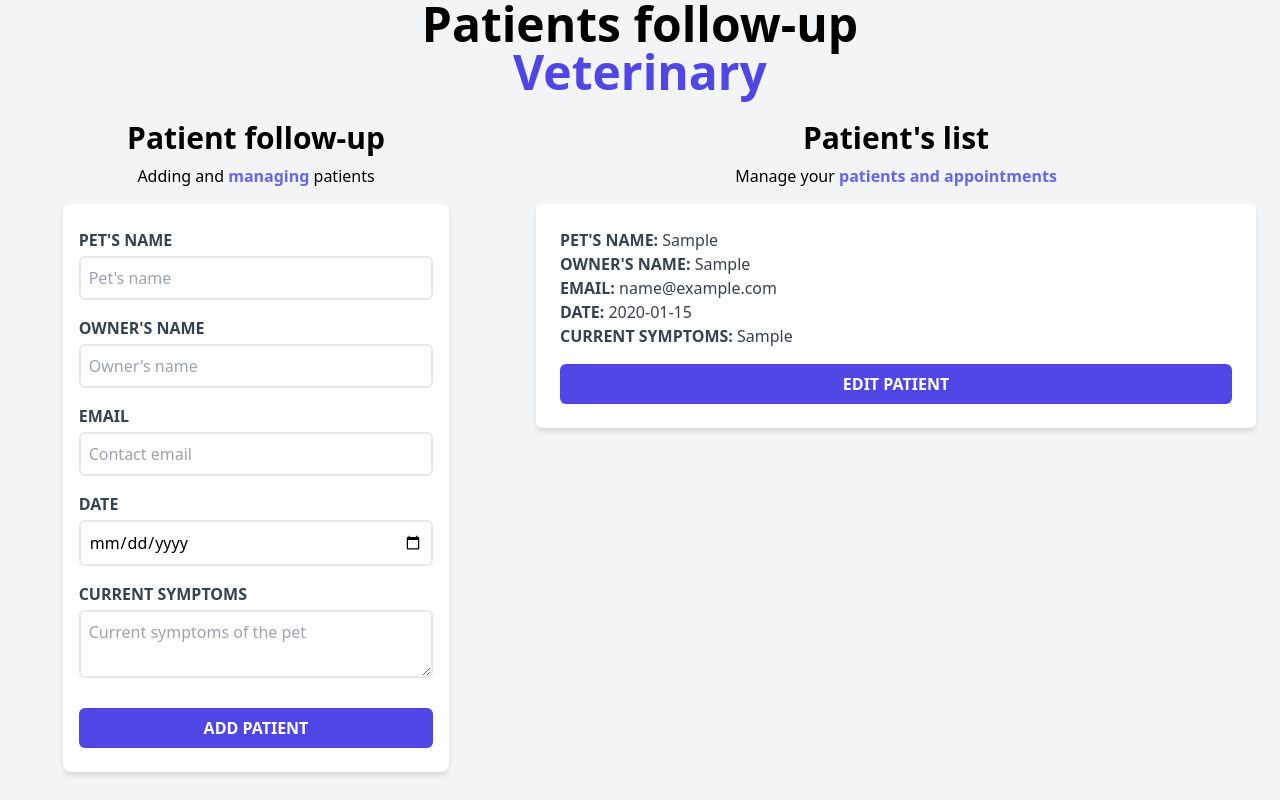
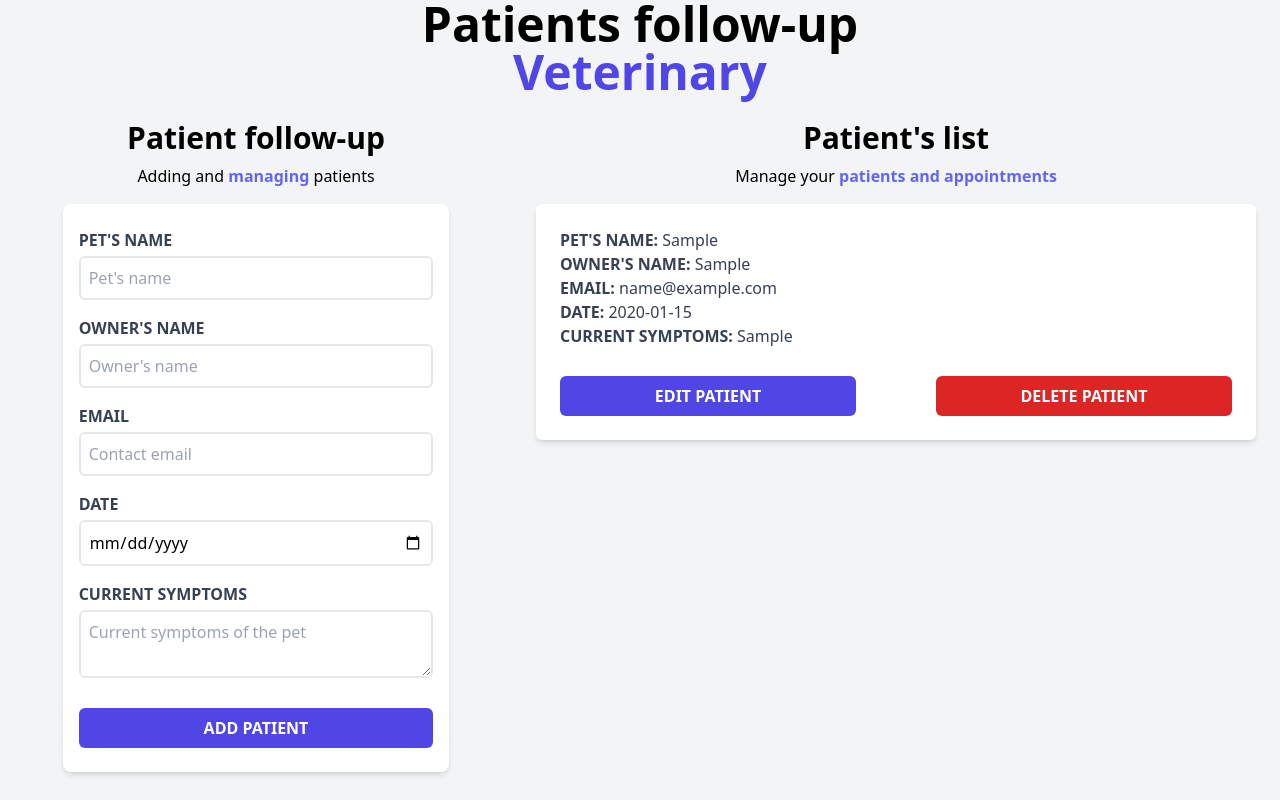
Before and after one commit to FrancocDev/patient-manager, a React (Vite) app: page / in a window 1280 px wide. Both pictures are taken after typing "Sample", "Sample", "name@example.com", "2020-01-15", "Sample" into the empty fields and a click on the input "Add patient". Built offline with nearby package versions, Linux system fonts and the light colour scheme.

Commit message:
Added localStorage and delete button

```diff
--- a/src/App.jsx
+++ b/src/App.jsx
@@ -1,10 +1,10 @@
-import React, {useState} from 'react';
+import React, {useEffect, useState} from 'react';
 import Header from './components/Header';
 import Form from './components/Form';
 import PatientList from './components/PatientsList';
 
 function App() {
-  const [patients, setPatients] = useState([])
+  const [patients, setPatients] = useState(() => JSON.parse(localStorage.getItem('patients'))||[])
   const [patientEdit, setPatientEdit] = useState(null)
 
   function handleSubmit(newPatient){
@@ -23,12 +23,20 @@ function App() {
     setPatientEdit(patient)
   }
 
+  function setDelete(id){
+    setPatients(prev => prev.filter(patient => patient.id !== id))
+  }
+
+  useEffect(() => {
+    localStorage.setItem('patients', JSON.stringify(patients))
+  }, [patients])
+
   return (
     <>
       <Header/>
       <main className='md:flex w-full items-start'>
         <Form handleSubmit={handleSubmit} patientEdit={patientEdit} setPatientEdit={setPatientEdit} handleEdit={handleEdit}/>
-        <PatientList patients={patients} setEdit={setEdit}/>
+        <PatientList patients={patients} setEdit={setEdit} setDelete={setDelete}/>
       </main>
     </>
   );
--- a/src/components/Patient.jsx
+++ b/src/components/Patient.jsx
@@ -6,7 +6,11 @@ function Patient(props){
         <p className="uppercase font-bold text-gray-700">Email: <span className="normal-case font-normal">{props.email}</span></p>
         <p className="uppercase font-bold text-gray-700">Date: <span className="normal-case font-normal">{props.date}</span></p>
         <p className="uppercase font-bold text-gray-700">Current symptoms: <span className="normal-case font-normal">{props.symptoms}</span></p>
-        <button type="button" className="bg-indigo-600 w-full p-2 text-white uppercase font-bold rounded-md hover:bg-indigo-800 cursor-pointer transition-all mt-4" onClick={() => props.setEdit(props.id)}>Edit patient</button>
+
+        <div className="flex gap-20 mt-3">
+            <button type="button" className="bg-indigo-600 w-full p-2 text-white uppercase font-bold rounded-md hover:bg-indigo-800 cursor-pointer transition-all mt-4" onClick={() => props.setEdit(props.id)}>Edit patient</button>
+            <button type="button" className="bg-red-600 w-full p-2 text-white uppercase font-bold rounded-md hover:bg-red-800 cursor-pointer transition-all mt-4" onClick={() => props.setDelete(props.id)}>Delete patient</button>
+        </div>
     </article>
     )
 }
--- a/src/components/PatientsList.jsx
+++ b/src/components/PatientsList.jsx
@@ -9,7 +9,8 @@ function PatientList(props){
         email={patient.email}
         date={patient.date}
         symptoms={patient.symptoms}
-        setEdit={props.setEdit}/>
+        setEdit={props.setEdit}
+        setDelete={props.setDelete}/>
         ))
 
     return(
```
